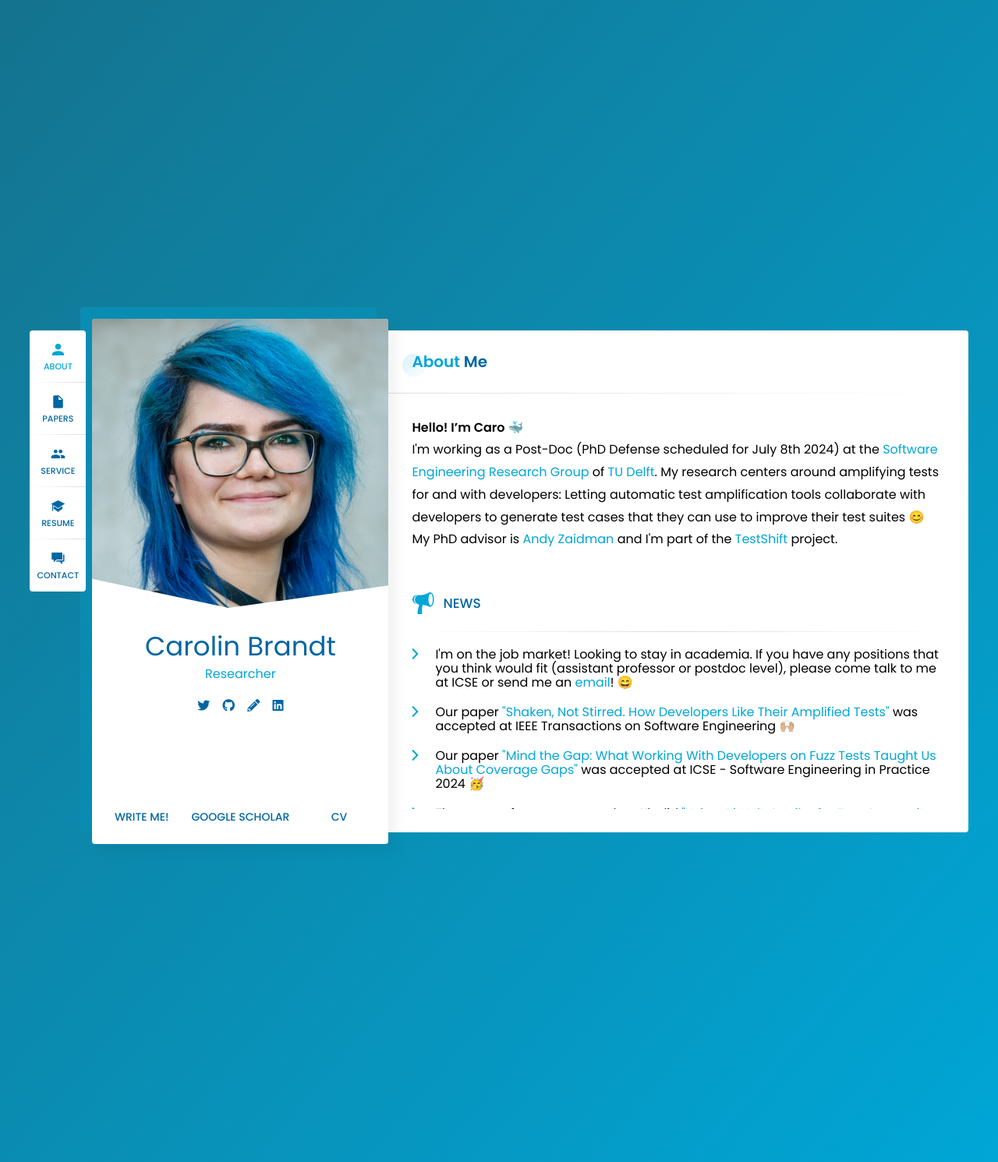
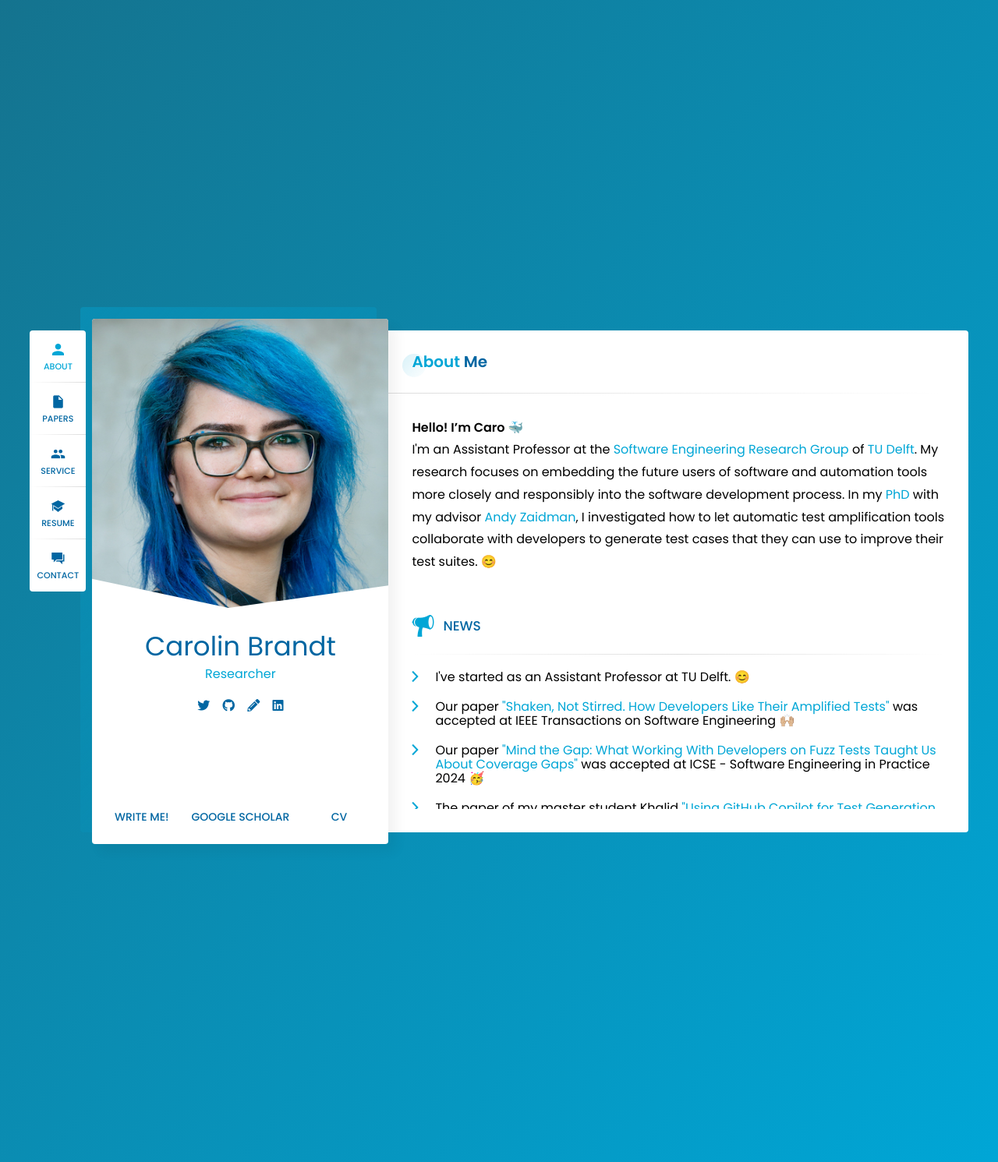
Before and after one commit to lacinoire/lacinoire.github.io, a Jekyll site: the page built from index.html, in a window 1280 px wide. Shown: the whole page at 78% size. Built offline with Jekyll 4.4.1, drawn with Linux system fonts in a browser that asks for light colours; nearby versions of some CDN libraries; some web fonts are replaced; the list of posts is cut into pages by our own code.

Commit message:
job change

```diff
--- a/_data/content.yml
+++ b/_data/content.yml
@@ -11,11 +11,10 @@ about:
   text: "
         <p>
           <strong>Hello! I’m Caro 🐳</strong>
-          <br>I'm working as a Post-Doc (PhD Defense scheduled for July 8th 2024) at the <a href=\"https://se.ewi.tudelft.nl/\">Software Engineering Research Group</a> of <a href=\"https://www.tudelft.nl/\">TU Delft</a>.
-          My research centers around amplifying tests for and with developers:
-          Letting automatic test amplification tools collaborate with developers
-          to generate test cases that they can use to improve their test suites 😊
-          <br>My PhD advisor is <a href=\"https://azaidman.github.io/\">Andy Zaidman</a> and I'm part of the <a href=\"https://testshiftproject.github.io/\">TestShift</a> project.
+          <br>I'm an Assistant Professor at the <a href=\"https://se.ewi.tudelft.nl/\">Software Engineering Research Group</a> of <a href=\"https://www.tudelft.nl/\">TU Delft</a>.
+          My research focuses on embedding the future users of software and automation tools more closely and responsibly into the software development process.
+          In my <a href=\"https://carolin-brandt.de/works/brandt-phd-thesis\">PhD</a> with my advisor <a href=\"https://azaidman.github.io/\">Andy Zaidman</a>, I investigated how to let automatic test amplification tools collaborate with developers
+          to generate test cases that they can use to improve their test suites. 😊
         </p>
         "
 
@@ -25,11 +24,12 @@ news:
       title: "News"
       icon: "speakerphone"
       items:
-        - label: "I'm on the job market! Looking to stay in academia. If you have any positions that you think would fit (assistant professor or postdoc level), please come talk to me at ICSE or send me an <a href=\"mailto:c.e.brandt@tudelft.nl\">email</a>! 😄"
+        - label: "I've started as an Assistant Professor at TU Delft. 😊"
         - label: "Our paper <a href=\"works/brandt-tse24\">\"Shaken, Not Stirred. How Developers Like Their Amplified Tests\"</a> was accepted at IEEE Transactions on Software Engineering 🙌🏼"
         - label: "Our paper <a href=\"works/brandt-icseseip24\">\"Mind the Gap: What Working With Developers on Fuzz Tests Taught Us About Coverage Gaps\"</a> was accepted at ICSE - Software Engineering in Practice 2024 🥳"
         - label: "The paper of my master student Khalid <a href=\"works/elhaji-ast24\">\"Using GitHub Copilot for Test Generation in Python: An Empirical Study\"</a> was accepted at AST 2024! 💪🏼"
 
+        # - label: "I'm on the job market! Looking to stay in academia. If you have any positions that you think would fit (assistant professor or postdoc level), please come talk to me at ICSE or send me an <a href=\"mailto:c.e.brandt@tudelft.nl\">email</a>! 😄"
         # - label: "I visited SCAM'23 / ICSME'23 in Bogota and presented our paper <a href=\"publications/guided_test_amplification_SCAM_2023.pdf\">\"When to Let the Developer Guide: Trade-offs Between Open and Guided Test Amplification\"</a>."
 
         # - label: "We received the award for the best VISSOFT'22 artifact at ICSME's ROSE Festival. 🥳 Check out a <a href=\"https://youtu.be/R5KDR_viFRA\">short video introduction</a> of our visualization, the <a href=\"https://zenodo.org/record/7022610\">artifact</a> or our <a href=\"/publications/TIG_paper_VISSOFT_2022.pdf\">paper</a>!"
@@ -419,8 +419,14 @@ resume:
     title: "Academic"
     icon: "university"
     items:
+      - year: "2024 - current"
+        role: "Assistant Professor"
+        company: "Software Engineering Research Group, Delft University of Technology"
+        text: "Embedding the future users of software and automation tools more closely and responsibly into the software development process."
+        active: 1
+        h_line: 1
 
-      - year: "2024 - Current"
+      - year: "2024 - 2024"
         role: "Post-Doc"
         company: "Software Engineering Research Group, Delft University of Technology"
         text: "Exploring other ways to support software engineers. Gaining experience in co-supervising and international / industry collaborations."
@@ -543,7 +549,7 @@ contacts_info:
   text:  "
         <p>
           <strong>Wanna have a chat about research ideas or collaboration possibilities?</strong>
-          <br>I'm looking to extend my network and work together with other researchers on software testing, automated tools supporting developers and other fun software engineering topics (there are too many to name! 😉).<br>
+          <br>I'm looking to extend my network and work together with other researchers on embedding users into software development, automated tools supporting developers and other fun software engineering topics (there are too many to name! 😉).<br>
           In working with me you can expect energetic initiative and clear structure, as well as a huge passion and focus on the developer's perspective and how our tools can actually be useful for their development reality. <br><br>
           If you are thinking about maybe working together or interested to ping-pong some ideas, shoot me an email!
         </p>
@@ -552,11 +558,14 @@ contacts_info:
     - label: "Email"
       value: "c.e.brandt@tudelft.nl"
 
+    - label: "LinkedIn"
+      value: "https://www.linkedin.com/in/carolin-brandt/"
+
     - label: "Twitter"
       value: "@laci_noire"
 
     - label: "Office"
-      value: "W 1.920, Building 28"
+      value: "1.W.880, Building 28"
 
     - label: "Address"
       value: "Van Mourik Broekmanweg 6<br>2628 XE Delft, The Netherlands"
```
Also changed, not shown: _works/0_brandt-icseseip24.md (+2 -0 lines), _works/0_brandt-phd-thesis.md (+2 -0 lines).
